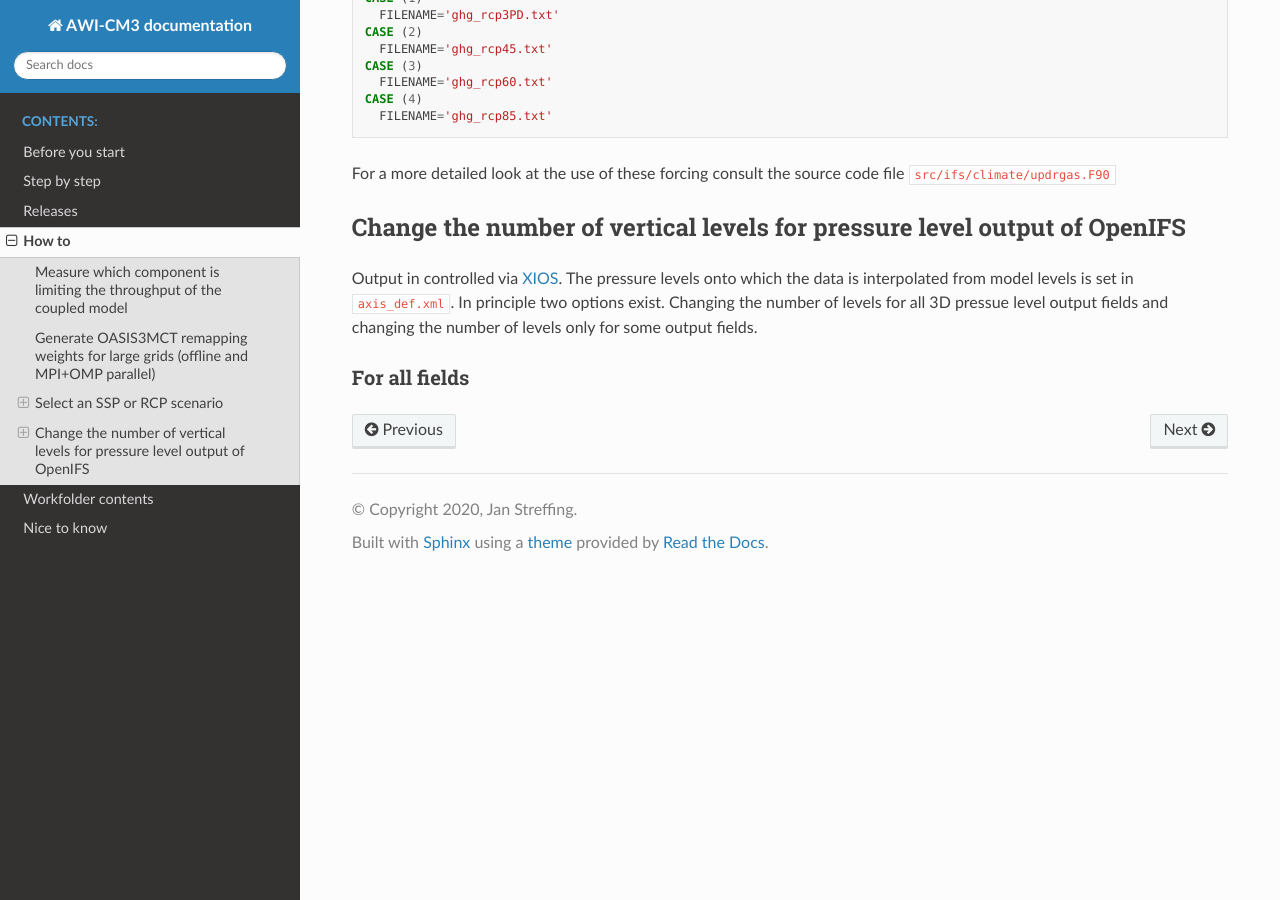
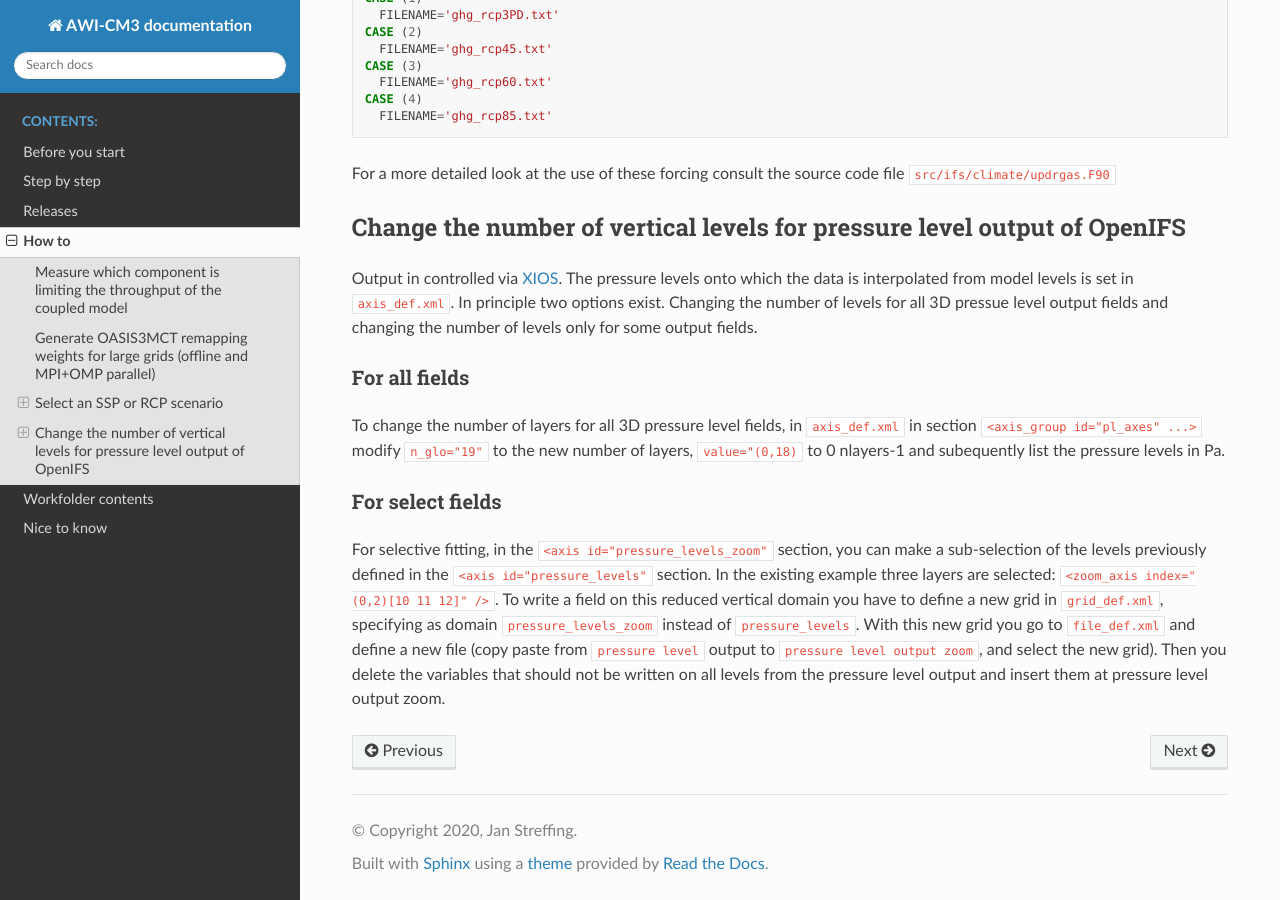
Before and after one commit to AWI-ESM/documentation_AWI-CM3, a Sphinx documentation site: the page built from source/how_to.rst, in a window 1280 px wide and 900 px high, scrolled down 2769 px. Built offline with Sphinx 7.4.7 and the Read the Docs theme 2.0.0, drawn with Linux system fonts in a browser that asks for light colours.

Commit message:
finish pl level subselection section.

```diff
--- a/source/how_to.rst
+++ b/source/how_to.rst
@@ -123,3 +123,11 @@ Output in controlled via `XIOS <https://forge.ipsl.jussieu.fr/ioserver>`_. The p
 
 For all fields
 ---------
+
+To change the number of layers for all 3D pressure level fields, in ``axis_def.xml`` in section ``<axis_group id="pl_axes" ...>``
+modify ``n_glo="19"`` to the new number of layers, ``value="(0,18)`` to 0 nlayers-1 and subequently list the pressure levels in Pa.
+
+For select fields
+---------
+
+For selective fitting, in the ``<axis id="pressure_levels_zoom"`` section, you can make a sub-selection of the levels previously defined in the ``<axis id="pressure_levels"`` section. In the existing example three layers are selected: ``<zoom_axis index="(0,2)[10 11 12]" />``. To write a field on this reduced vertical domain you have to define a new grid in ``grid_def.xml``, specifying as domain ``pressure_levels_zoom`` instead of ``pressure_levels``. With this new grid you go to ``file_def.xml`` and define a new file (copy paste from ``pressure level`` output to ``pressure level output zoom``, and select the new grid). Then you delete the variables that should not be written on all levels from the pressure level output and insert them at pressure level output zoom.
```
